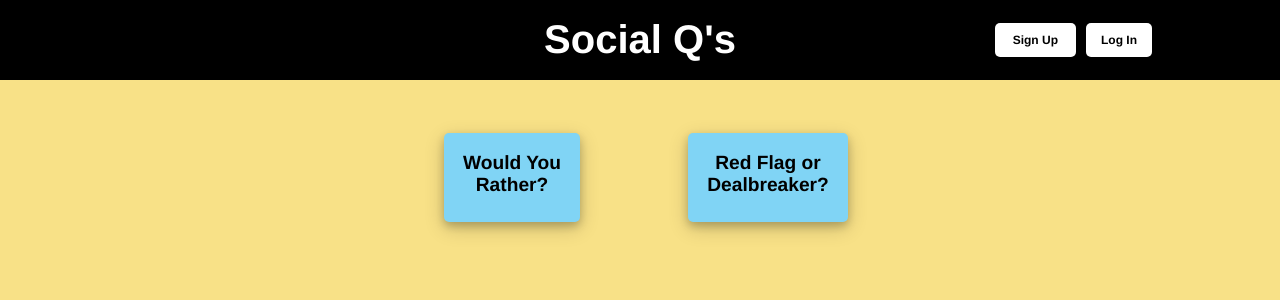
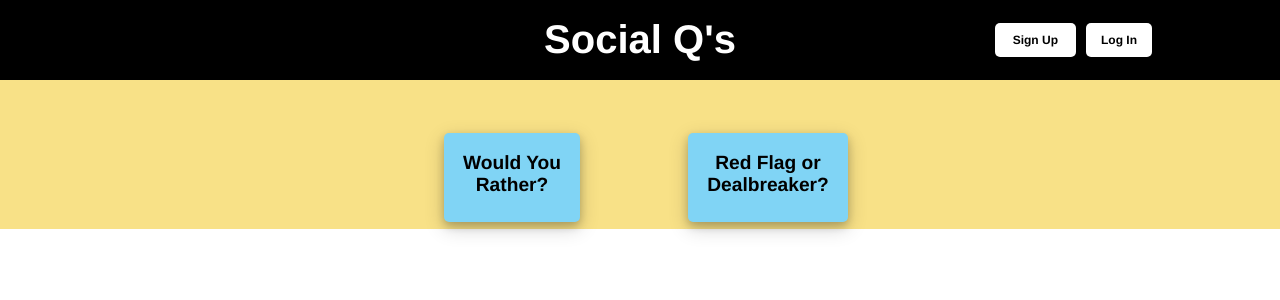
Before and after one commit to johnsonphan95/socialq2.0, a React (Create React App) app in the folder frontend/: page /#/questions/type/rfdb in a window 1280 px wide. Shown: the top 300 px of the page. Built offline with nearby package versions, Linux system fonts and the light colour scheme; no server answers.

Commit message:
remove pos abs from navbar

```diff
--- a/frontend/public/stylesheets/navbar/navbar.css
+++ b/frontend/public/stylesheets/navbar/navbar.css
@@ -6,14 +6,9 @@ body {
     height: 100%;
     margin: 0;
     top: 0;
-    position: absolute;
 }
 .vsc-initialized{
     background: #f8e187
-}
-
-.fix{
-    background: red;
 }
 .app-page{
     top: 0;
@@ -24,12 +19,10 @@ body {
     width: 100%;
     background: #f8e187
 }
-
 #root {
     width: 100%;
     height: 100%;
 }
-
 .navbar-container{
 position: fixed;
     background-color: black;
@@ -52,11 +45,9 @@ position: fixed;
     justify-content: space-between;
     /* vertical-align: middle;  */
 }
-
 .navbar-left{
     flex: 1;
 }
-
 .app-name{
     /* flex: 1;  */
     align-self: center;
@@ -70,11 +61,9 @@ position: fixed;
     flex-direction: column;
     justify-content: center;
 }
-
 .left-navbar{
     flex: 1;
 }
-
 .link-buttons{
     display: flex;
    align-items: center;
@@ -82,14 +71,12 @@ position: fixed;
    justify-content: flex-end;
 
 }
-
 .link-buttons-logged-in{
     display: flex;
    align-items: center;
    flex: 1;
    justify-content: flex-end;
 }
-
 .sign-up{
     text-decoration: none;
     line-height: 30px;
@@ -107,12 +94,10 @@ position: fixed;
     top: 50%;
     transform: translateY(-50%); */
 }
-
 .sign-up:hover {
-    background-color: 	#f2c40f;
+    background-color:   #f2c40f;
 
 }
-
 .log-in{
     text-decoration: none;
     line-height: 30px;
@@ -126,12 +111,9 @@ position: fixed;
     padding: 10px 15px;
     box-shadow: 0 2px 4px 0 rgba(0, 0, 0, 0.2), 0 2px 6px 0 rgba(0, 0, 0, 0.19);
 }
-
 .log-in:hover {
-    background-color: 	#f2c40f;
+    background-color:   #f2c40f;
 }
-
-
 .log-out{
      text-decoration: none;
     font: 12px "Helvetica Neue", Helvetica, Arial, sans-serif;
@@ -145,7 +127,6 @@ position: fixed;
     box-shadow: 0 2px 4px 0 rgba(0, 0, 0, 0.2), 0 2px 6px 0 rgba(0, 0, 0, 0.19);
      flex-shrink: 1;
 }
-
 .log-out:hover {
      background-color: #f2c40f;
 }
@@ -156,7 +137,6 @@ position: fixed;
     background: #f8e187;
     padding-bottom: 40px;
 }
-
 .question-button-container{
     margin-top: 69px;
     height: 120px;
@@ -164,7 +144,6 @@ position: fixed;
     /* position: relative;
     border-top: none;  */
 }
-
 .question-button-container-two{
     margin-top: 69px;
     height: 600px;
@@ -173,7 +152,6 @@ position: fixed;
     /* position: relative;
     border-top: none;  */
 }
-
 .button-container{
     height: 100%;
     width: 50%;
@@ -184,7 +162,6 @@ position: fixed;
     align-items: center;
     padding: 15px
 }
-
 .button-container-two{
     height: 100%;
     width: 80%;
@@ -196,14 +173,12 @@ position: fixed;
     align-items: center;
     flex-wrap: wrap;
 }
-
 .left-button{
     margin-top: 60px;
     display: flex;
     width: 50%;
     justify-content: center;
 }
-
 .left-button-two{
     height: 50%;
     display: flex;
@@ -211,14 +186,12 @@ position: fixed;
     justify-content: center;
     flex-shrink: 1;
 }
-
 .right-button{
     display: flex;
     width: 50%;
     justify-content: center;
     margin-top: 60px;
 }
-
 .right-button-two{
     height: 50%;
     display: flex;
@@ -226,7 +199,6 @@ position: fixed;
     justify-content: center;
     flex-shrink: 1;
 }
-
 .wyr-button{
     width: max-content;
     height: 50%;
@@ -243,9 +215,7 @@ position: fixed;
     cursor: pointer;
     box-shadow: 0 4px 8px 0 rgba(0, 0, 0, 0.2), 0 6px 20px 0 rgba(0, 0, 0, 0.19);
 
-
 }
-
 .wyr-button-two{
     height: 50%;
     padding: 9vh 4vw;
@@ -265,17 +235,14 @@ position: fixed;
 
 
 }
-
 .wyr-button:hover{
     background: black;
     color: white;
 }
-
 .wyr-button-two:hover{
     background: black;
     color: white;
 }
-
 .rfdb-button{
     width: max-content;
     height: 50%;
@@ -292,7 +259,6 @@ position: fixed;
     cursor: pointer;
     box-shadow: 0 4px 8px 0 rgba(0, 0, 0, 0.2), 0 6px 20px 0 rgba(0, 0, 0, 0.19);
 }
-
 .rfdb-button-two{
     width: max-content;
     height: 50%;
@@ -309,17 +275,14 @@ position: fixed;
     box-shadow: 0 4px 8px 0 rgba(0, 0, 0, 0.2), 0 6px 20px 0 rgba(0, 0, 0, 0.19);
     flex-shrink: 1;
 }
-
 .rfdb-button:hover{
     background: black;
     color: white;
 }
-
 .rfdb-button-two:hover{
     background: black;
     color: white;
 }
-
 .greeting-logged-in{
     font-size: 14px;
     font-weight: bold;
```
